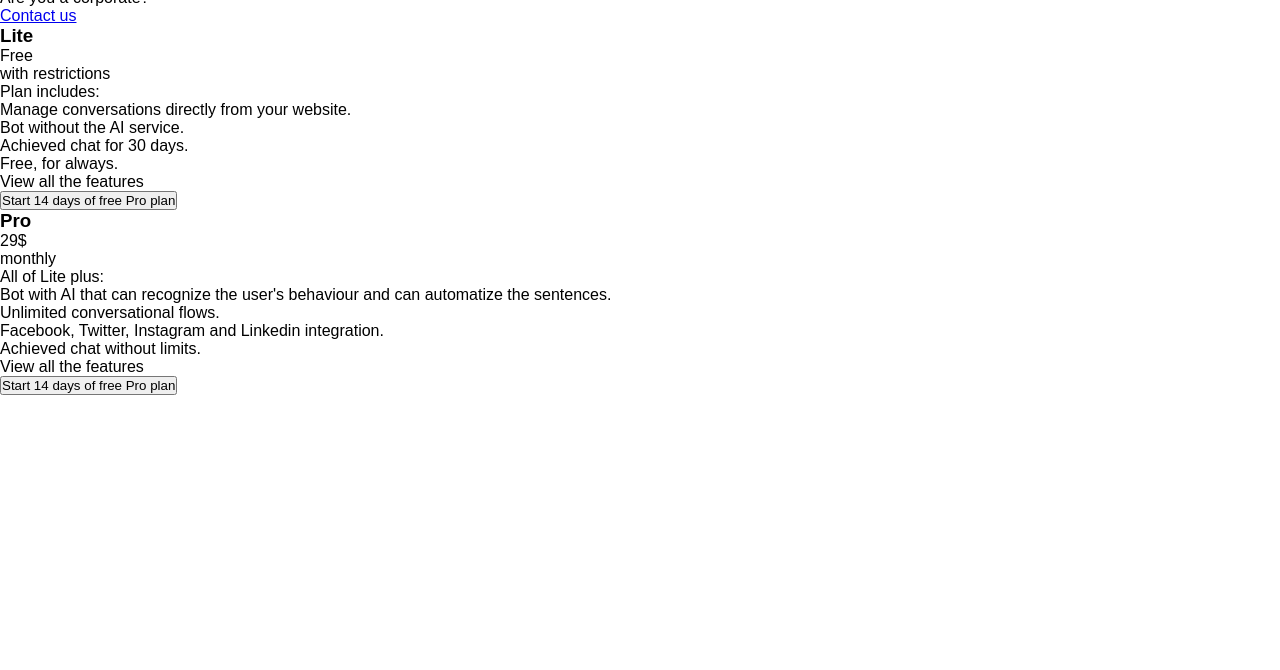
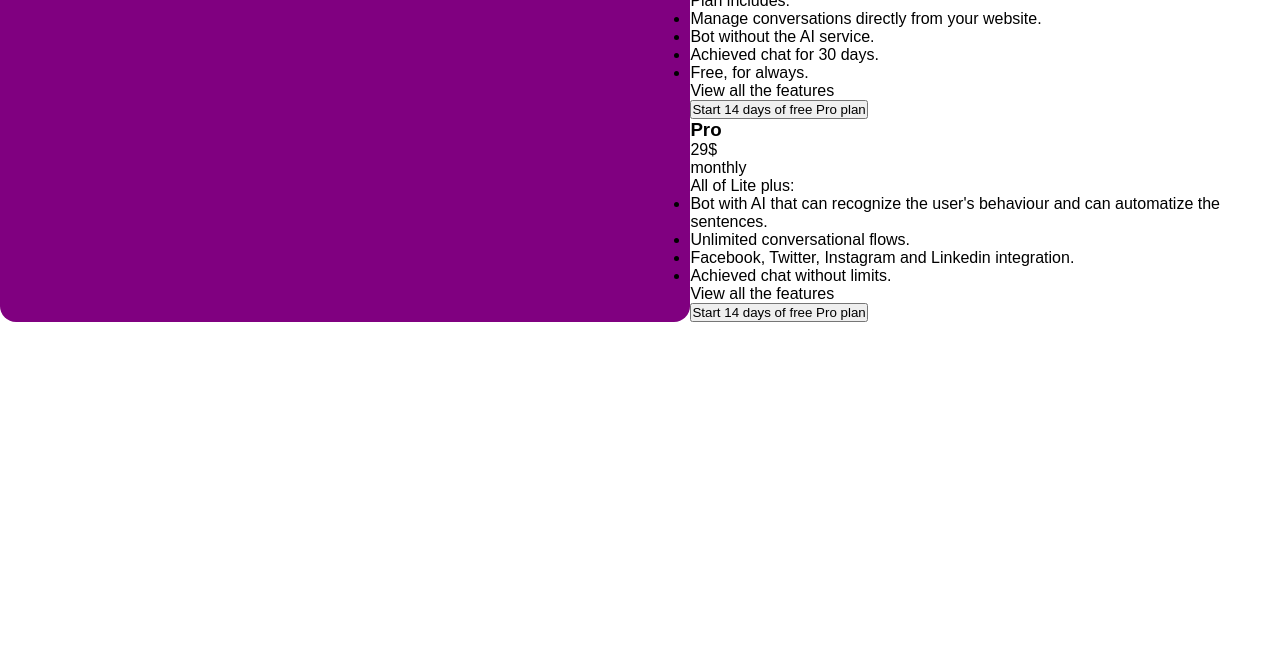
Before and after one commit to AngeloCornelio/pricingComponent, a plain HTML site: page index.html in a window 1280 px wide. Shown: the part 130-800 px from the top of the page. Drawn offline with Linux system fonts and the light colour scheme.

Commit message:
add basic styling to main

```diff
--- a/app.css
+++ b/app.css
@@ -1,5 +1,15 @@
-body, h1, h2, h3, p, div, ul, li, button {
+body, h1, h2, h3, p, div, ul, li, button, main {
   padding: 0;
   margin: 0;
   font-family: sans-serif;
 }
+
+body {
+  display: flex;
+}
+
+main {
+  background-color: purple;
+  color: white;
+  border-radius: 1em;
+}
```
